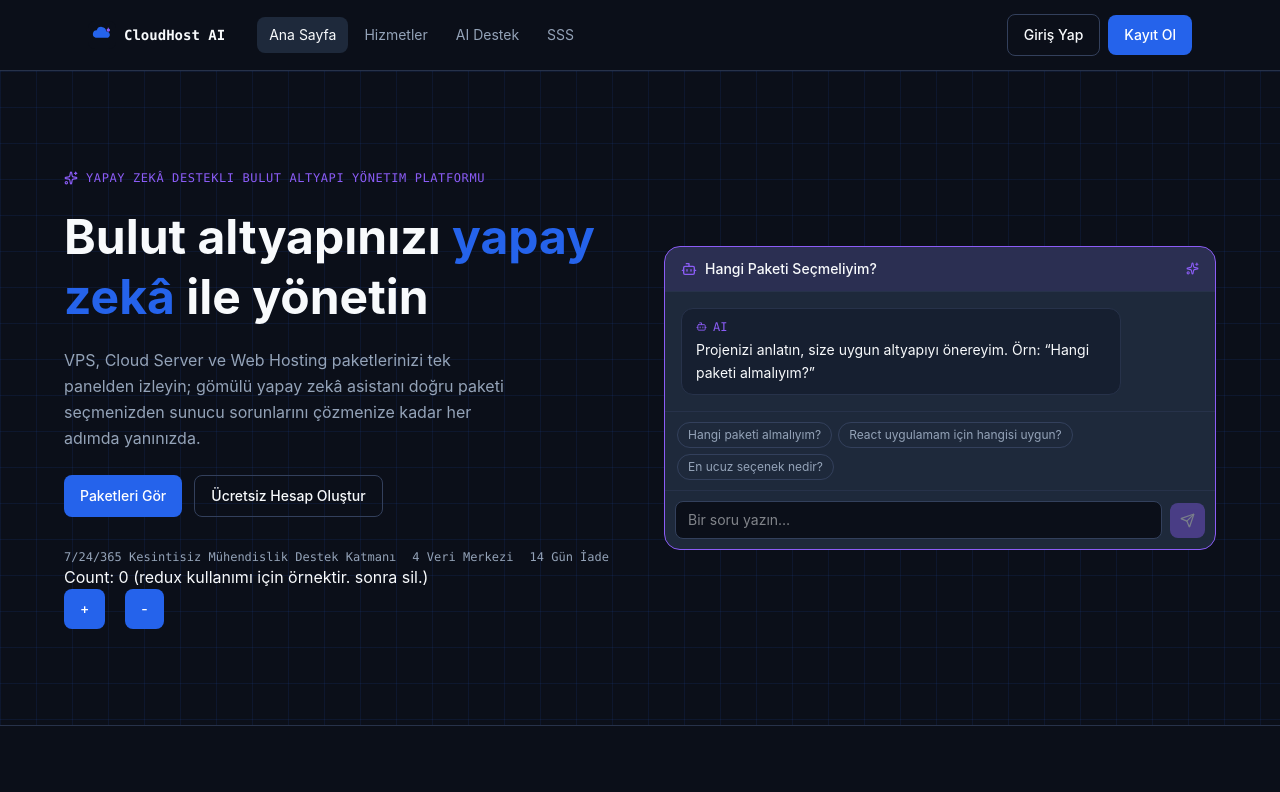
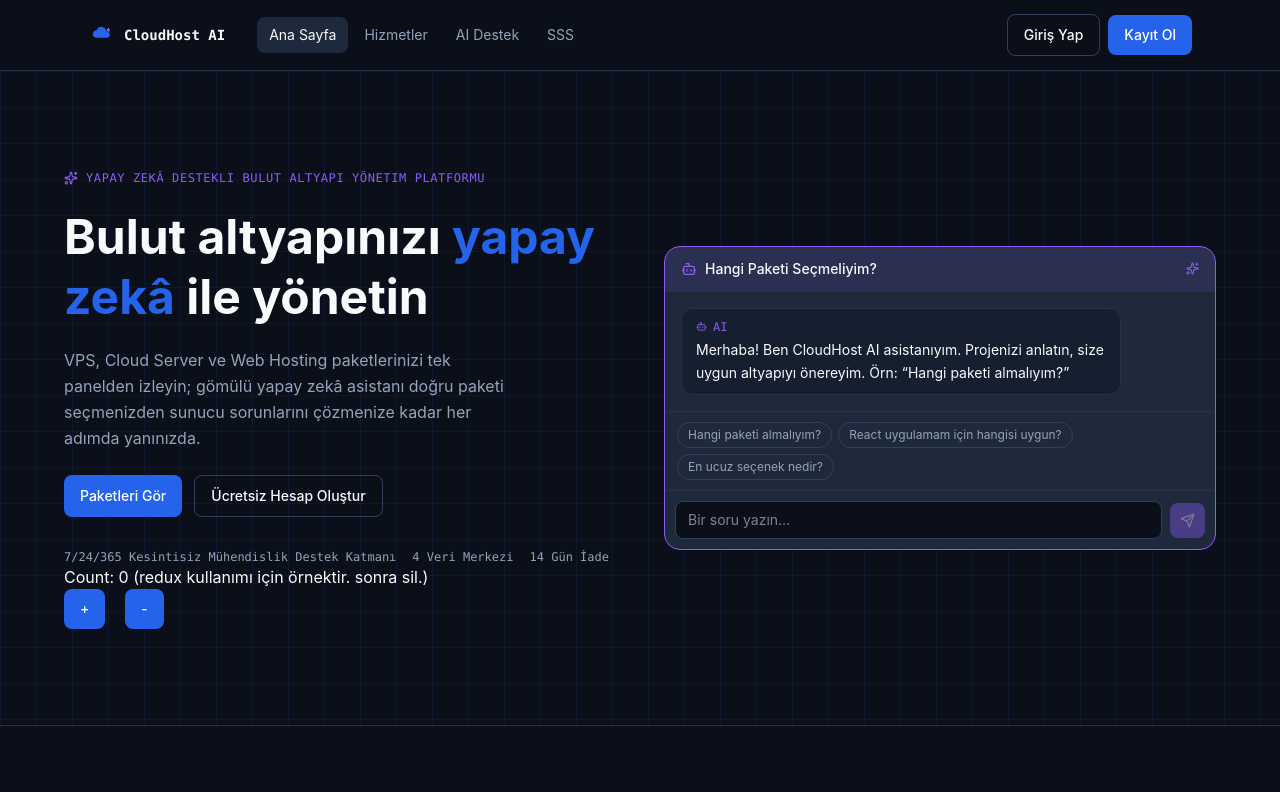
Before and after one commit to okanocodes/cloudhost-ai, a React (Vite) app: page / in a window 1280 px wide. Shown: the top 792 px of the page. Built offline with nearby package versions, Linux system fonts and the light colour scheme.

Commit message:
fix: changed ai intro sentence.

```diff
--- a/src/pages/HomePage.jsx
+++ b/src/pages/HomePage.jsx
@@ -50,7 +50,7 @@ export default function HomePage({ goTo, selectService }) {
 
                     <AssistantWidget
                         title="Hangi Paketi Seçmeliyim?"
-                        intro="Projenizi anlatın, size uygun altyapıyı önereyim. Örn: “Hangi paketi almalıyım?”"
+                        intro="Merhaba! Ben CloudHost AI asistanıyım. Projenizi anlatın, size uygun altyapıyı önereyim. Örn: “Hangi paketi almalıyım?”"
                         quickQuestions={["Hangi paketi almalıyım?", "React uygulamam için hangisi uygun?", "En ucuz seçenek nedir?"]}
                     />
                 </div>
```
